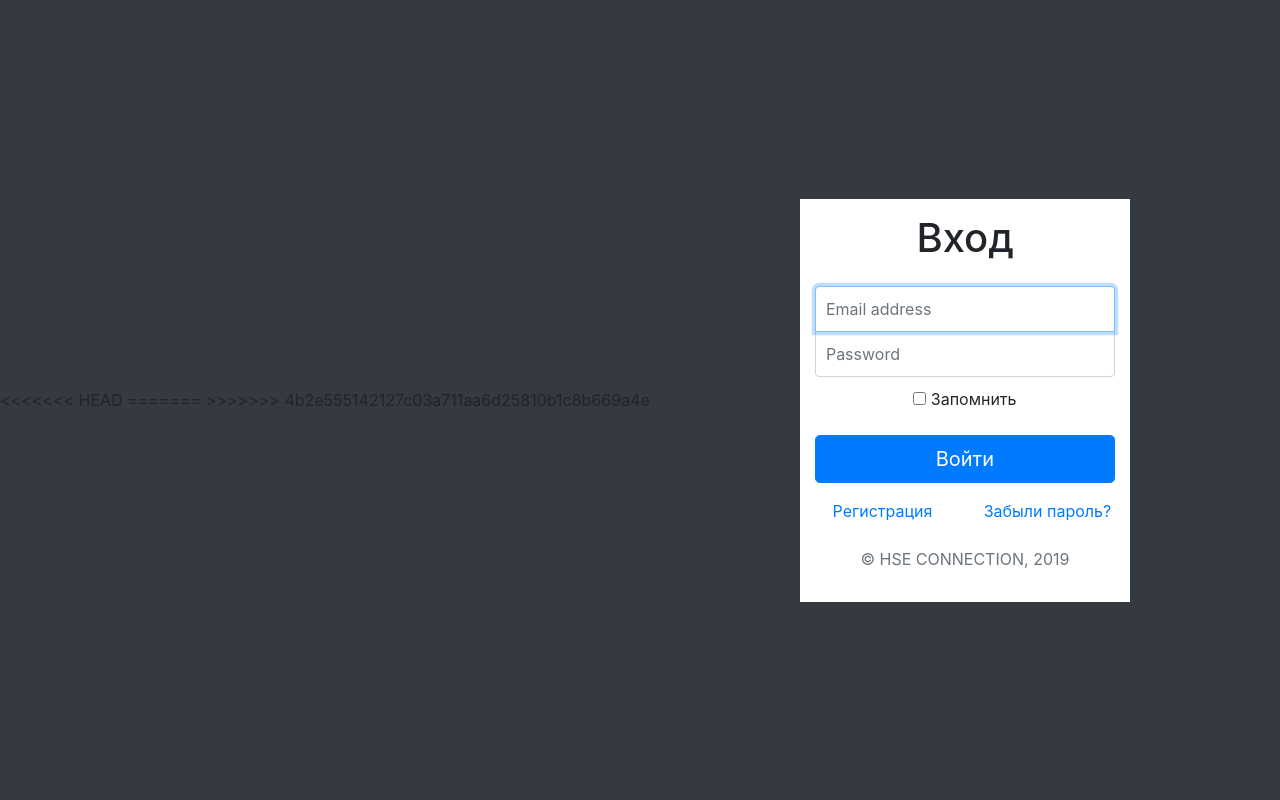
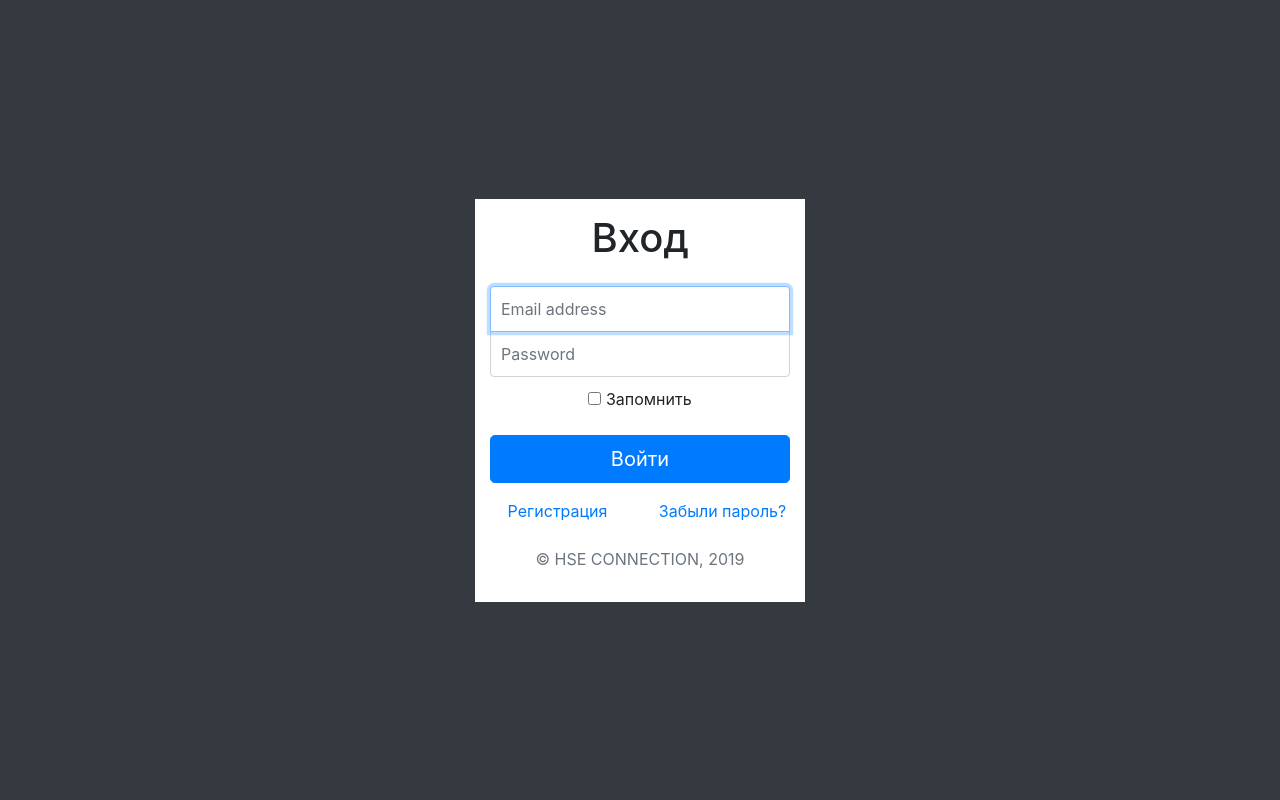
Before and after one commit to iishafiev/HSE-Connection, a Django app: template hse_connection/login/templates/login/signin.html in a window 1280 px wide. Run offline with Django 3.2, Linux system fonts and the light colour scheme; the template is opened without the code that fills it, so the values that code supplies are empty; parts of the project's set-up code (start-up, migrations or seed data) failed here and were passed over; some libraries are stand-ins or nearby versions.

Commit message:
correct signin.html

```diff
--- a/hse_connection/login/templates/login/signin.html
+++ b/hse_connection/login/templates/login/signin.html
@@ -5,13 +5,8 @@
     <meta name="viewport" content="width=device-width, initial-scale=1, shrink-to-fit=no">
     <link rel="stylesheet" href="https://stackpath.bootstrapcdn.com/bootstrap/4.2.1/css/bootstrap.min.css" integrity="sha384-GJzZqFGwb1QTTN6wy59ffF1BuGJpLSa9DkKMp0DgiMDm4iYMj70gZWKYbI706tWS" crossorigin="anonymous">
     <link rel="stylesheet" href="https://use.fontawesome.com/releases/v5.7.1/css/all.css" integrity="sha384-fnmOCqbTlWIlj8LyTjo7mOUStjsKC4pOpQbqyi7RrhN7udi9RwhKkMHpvLbHG9Sr" crossorigin="anonymous">
-<<<<<<< HEAD
-
-	{% load static %}
-=======
 
     {% load static %}
->>>>>>> 4b2e555142127c03a711aa6d25810b1c8b669a4e
     <link href="{% static 'login/signin.css' %}" rel="stylesheet" />
 
     <title>Вход</title>
```
